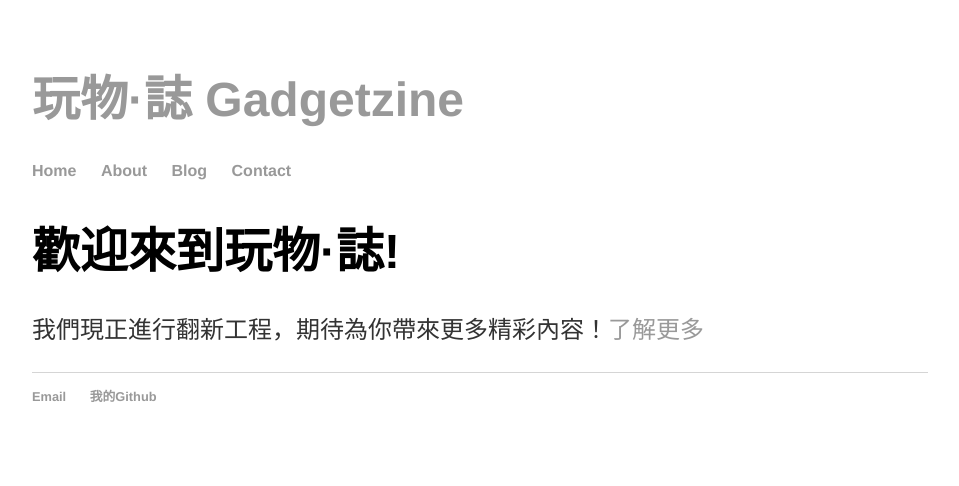
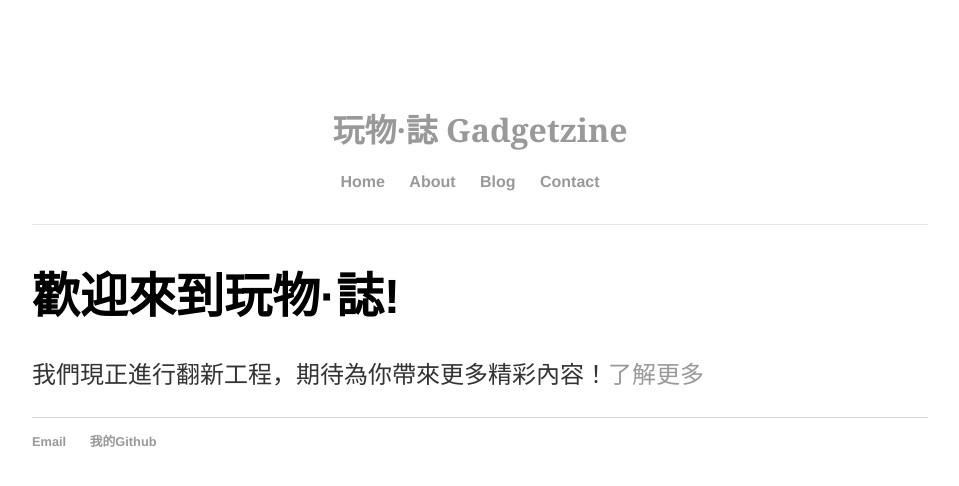
Before and after one commit to alexnkc/gadgetzine, a Jekyll site: the page built from index.html, in a window 1280 px wide. Shown: the top 486 px of the page, without its empty margins (160-1119 px from the left). Built offline with Jekyll 4.4.1, drawn with Linux system fonts in a browser that asks for light colours.

Commit message:
Update main.css

```diff
--- a/css/main.css
+++ b/css/main.css
@@ -1,3 +1,17 @@
+/* --- Universal element ---*/
+
+/* --- Primary site style ---*/
+.header {
+  height: 140px;
+  border-bottom: 1px solid #e6e6e6;
+  text-align: center;
+  padding-top: 24px;
+}
+.header h1 {
+  font-family: Georgia, serif;
+  font-size: 2rem;
+  color: #141414;
+}
 body {
     margin: 60px auto;
     width: 70%;
```
